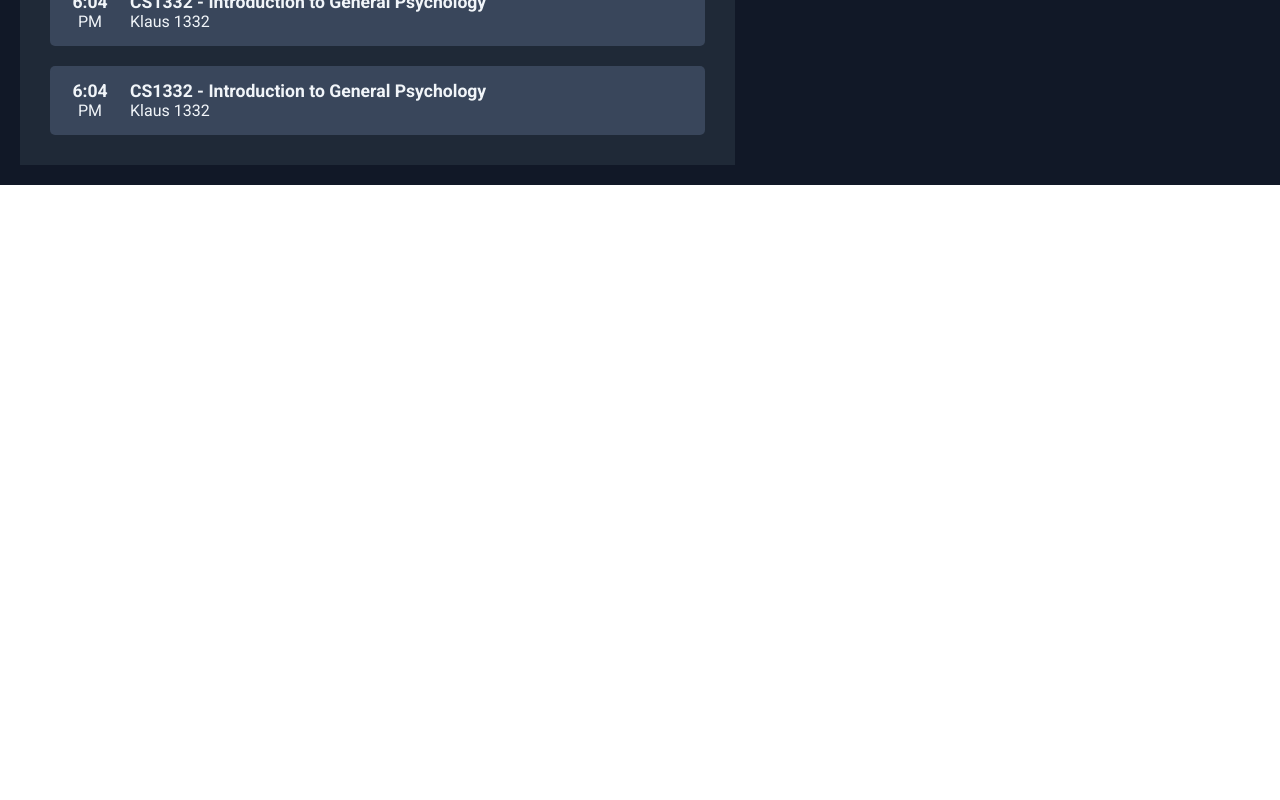
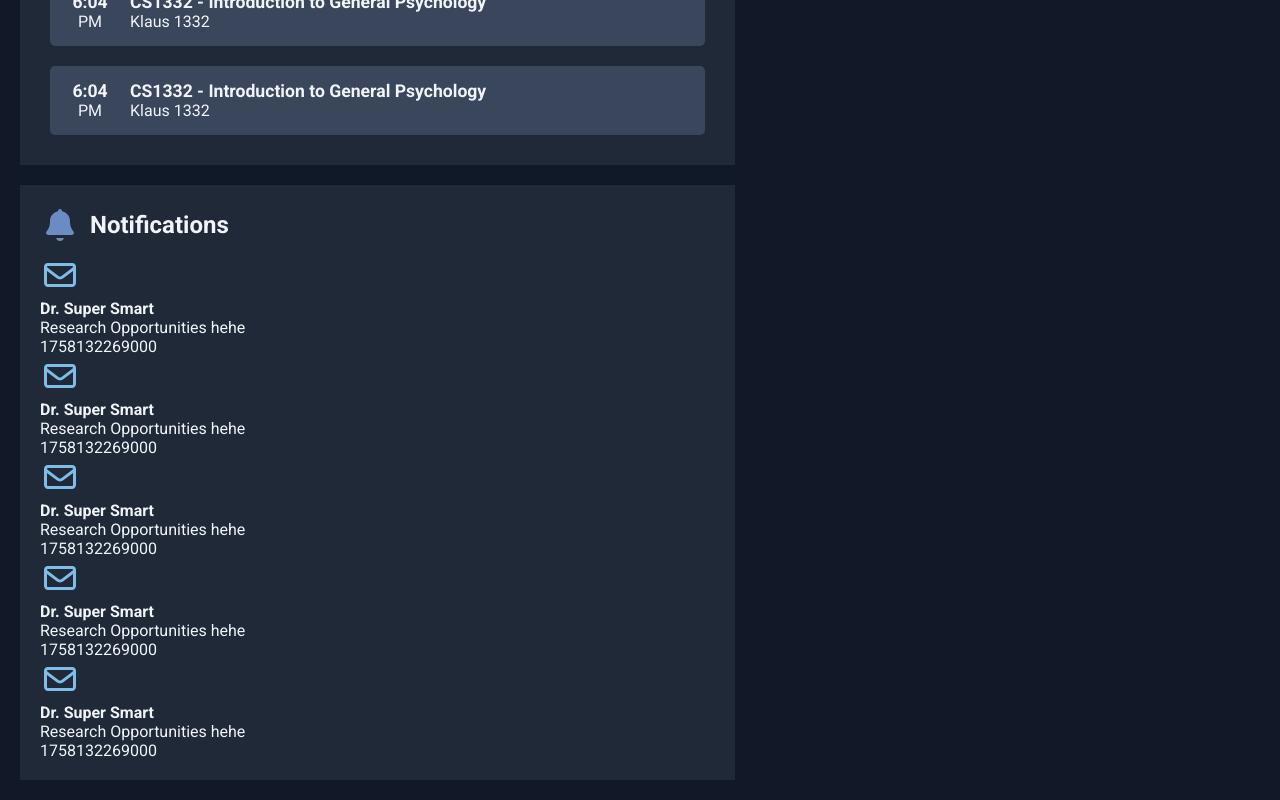
Before and after one commit to TheWalkingSea/BuzzBoard, a React (Vite) app: page / in a window 1280 px wide. Shown: the part 1397-2197 px from the top of the page. Before the commit the page ends 1582 px from the top, so only its background shows below. Built offline with nearby package versions, Linux system fonts and the light colour scheme.

Commit message:
tsx for Notification component

```diff
--- a/src/Components/Notifications.tsx
+++ b/src/Components/Notifications.tsx
@@ -1,5 +1,74 @@
 import './Notifications.css';
+
+
+const ICON_MAPPING = {
+    email: 'images/envelope-regular-full.svg'
+}
+
+type Notification = {
+  type: keyof typeof ICON_MAPPING;
+  name: string;
+  description: string;
+  time: number; // milliseconds since epoch
+};
+
 
 export default function Notifications() {
 
+    const notifications: Notification[] = [
+        {
+            type: "email",
+            name: "Dr. Super Smart",
+            description: "Research Opportunities hehe",
+            time: 1758132269000
+        },
+        {
+            type: "email",
+            name: "Dr. Super Smart",
+            description: "Research Opportunities hehe",
+            time: 1758132269000
+        },
+        {
+            type: "email",
+            name: "Dr. Super Smart",
+            description: "Research Opportunities hehe",
+            time: 1758132269000
+        },
+        {
+            type: "email",
+            name: "Dr. Super Smart",
+            description: "Research Opportunities hehe",
+            time: 1758132269000
+        },
+        {
+            type: "email",
+            name: "Dr. Super Smart",
+            description: "Research Opportunities hehe",
+            time: 1758132269000
+        },
+    ]
+
+    return (
+        <section>
+            <div className="containerHeading">
+                <img src="images/bell-solid-full.svg" alt="Bell Icon" width="40"/>
+                <h2 className="heading">Notifications</h2>
+            </div>
+
+            <div className="notificationContainer">
+                {notifications.map((notification) => (
+                    <>
+                        <div className="notification">
+                            <img src={ICON_MAPPING[notification.type]} alt={notification.type} width="40" />
+                            <div className="name">{notification.name}</div>
+                        </div>
+                        <div className="notificationInfo">
+                            <div>{notification.description}</div>
+                            <div>{notification.time}</div>
+                        </div>
+                    </>
+                ))}
+            </div>
+        </section>
+    )
 }
```
